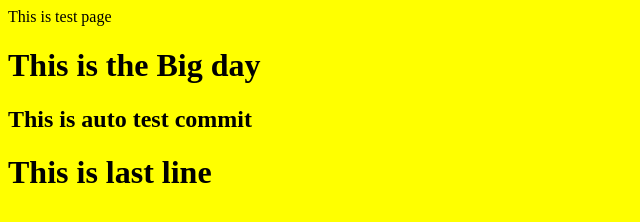
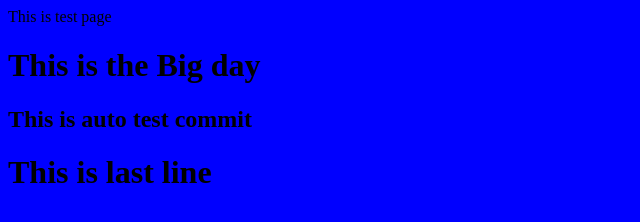
Before and after one commit to hemantsingh87/autoweb, a plain HTML site: page index.html in a window 1280 px wide. Shown: the whole page, without its empty margins (0-640 px from the left). Drawn offline with Linux system fonts and the light colour scheme.

Commit message:
body bglolor changed to blue

```diff
--- a/index.html
+++ b/index.html
@@ -1,5 +1,5 @@
 <html>
-<body bgcolor=yellow> This is test page </body>
+<body bgcolor=blue> This is test page </body>
 <h1> This is the Big day </h1>
 <h2> This is auto test commit </h2>
 <h1> This is last line </h1>
```
